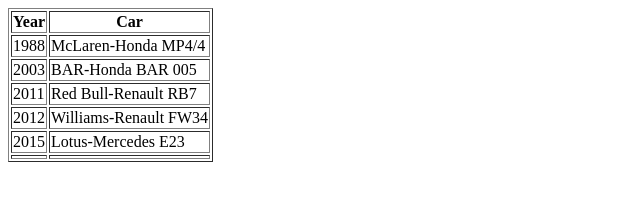
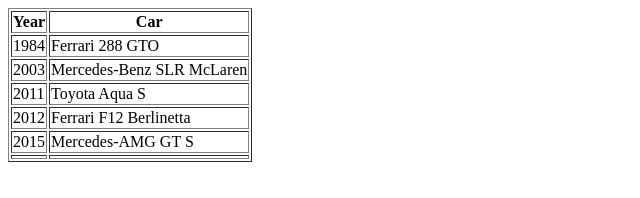
Before and after one commit to schavez21/RepositorioPrueba, a plain HTML site: page index.html in a window 1280 px wide. Shown: the whole page, without its empty margins (0-640 px from the left). Drawn offline with Linux system fonts and the light colour scheme.

Commit message:
Cambios 2

```diff
--- a/index.html
+++ b/index.html
@@ -2,16 +2,16 @@
 <html lang="en" dir="ltr">
   <head>
     <meta charset="utf-8">
-    <title>F1 Cars</title>
+    <title>Cars</title>
   </head>
   <body>
     <table border="1">
       <tr><th>Year</th><th>Car</th></tr>
-      <tr><td>1988</td><td>McLaren-Honda MP4/4</td></tr>
-      <tr><td>2003</td><td>BAR-Honda BAR 005</td></tr>
-      <tr><td>2011</td><td>Red Bull-Renault RB7</td></tr>
-      <tr><td>2012</td><td>Williams-Renault FW34</td></tr>
-      <tr><td>2015</td><td>Lotus-Mercedes E23</td></tr>
+      <tr><td>1984</td><td>Ferrari 288 GTO</td></tr>
+      <tr><td>2003</td><td>Mercedes-Benz SLR McLaren</td></tr>
+      <tr><td>2011</td><td>Toyota Aqua S</td></tr>
+      <tr><td>2012</td><td>Ferrari F12 Berlinetta</td></tr>
+      <tr><td>2015</td><td>Mercedes-AMG GT S</td></tr>
       <tr><td></td><td></td></tr>
     </table>
   </body>
```
Also changed, not shown: 1 other file.
